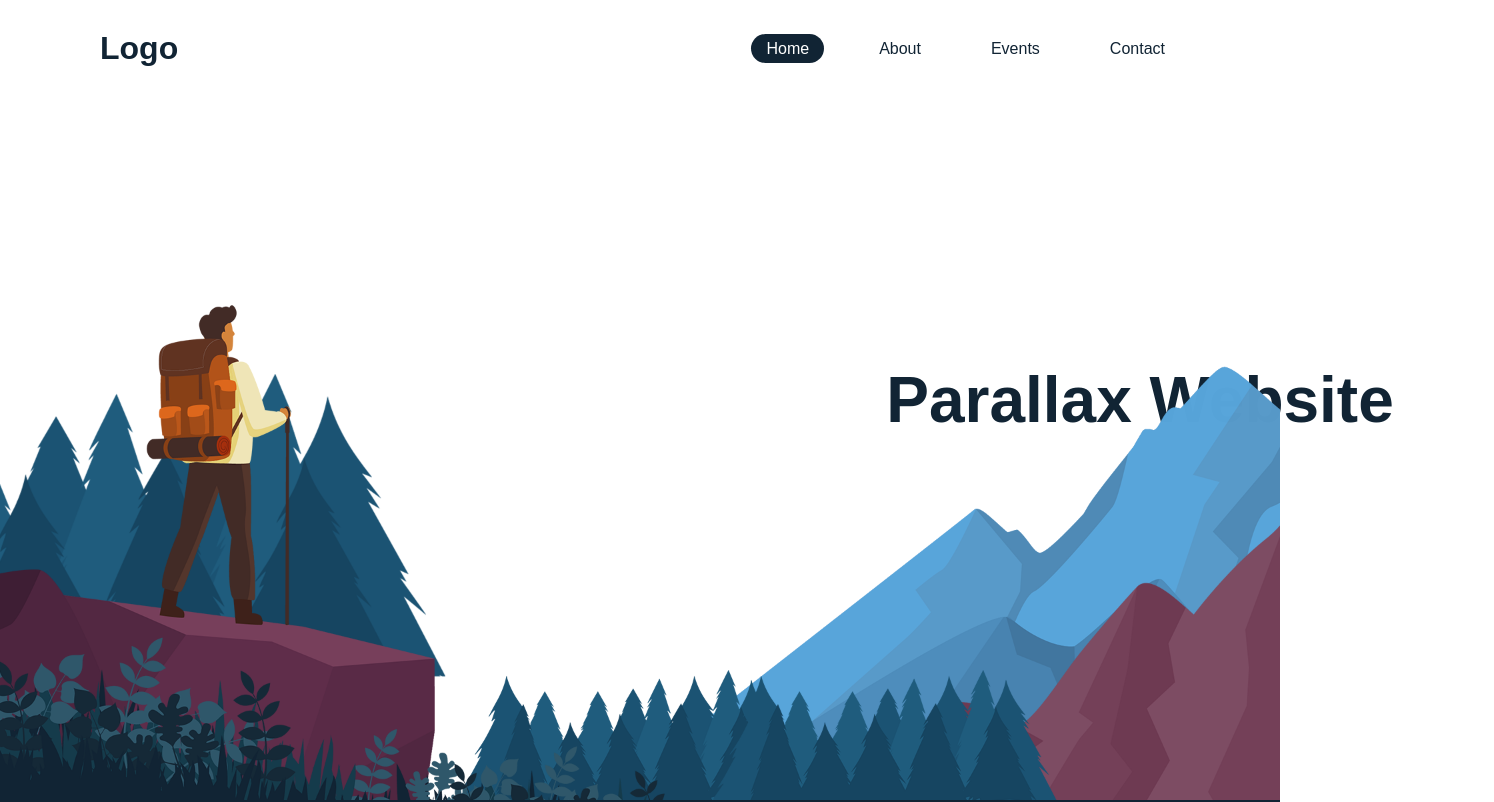
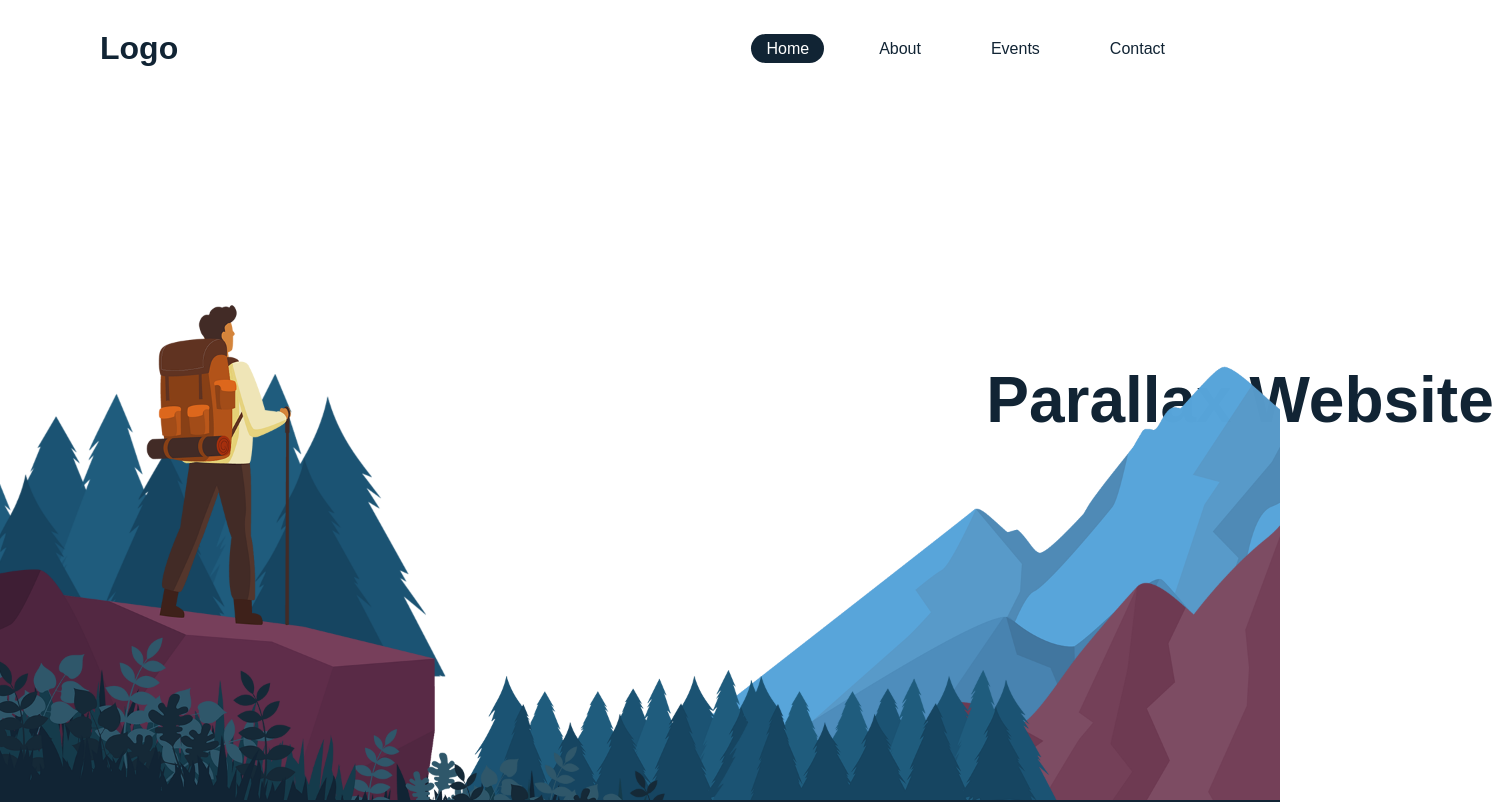
Before and after one commit to Steller12/parallax, a plain HTML site: page index.html in a window 1280 px wide. Shown: the top 802 px of the page, 1494 px wide, since content can reach past the window. Drawn offline with nearby package versions, Linux system fonts and the light colour scheme; files whose address does not match are found by name.

Commit message:
made a small change

```diff
--- a/index.html
+++ b/index.html
@@ -73,7 +73,7 @@
             scrollTrigger :{
                 scrub: true
             },
-            x:500,
+            x:600,
         })
     </script>
 </body>
```
